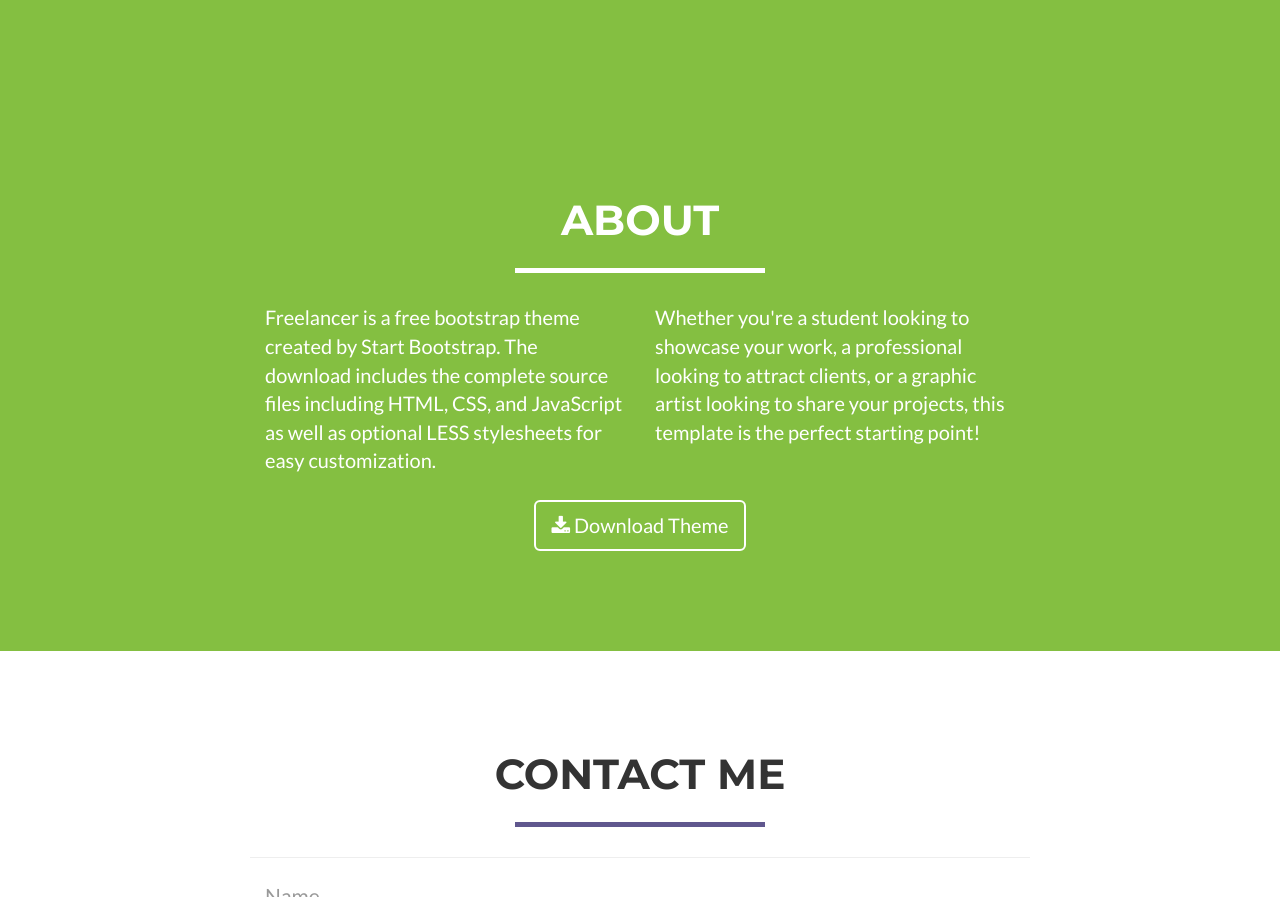
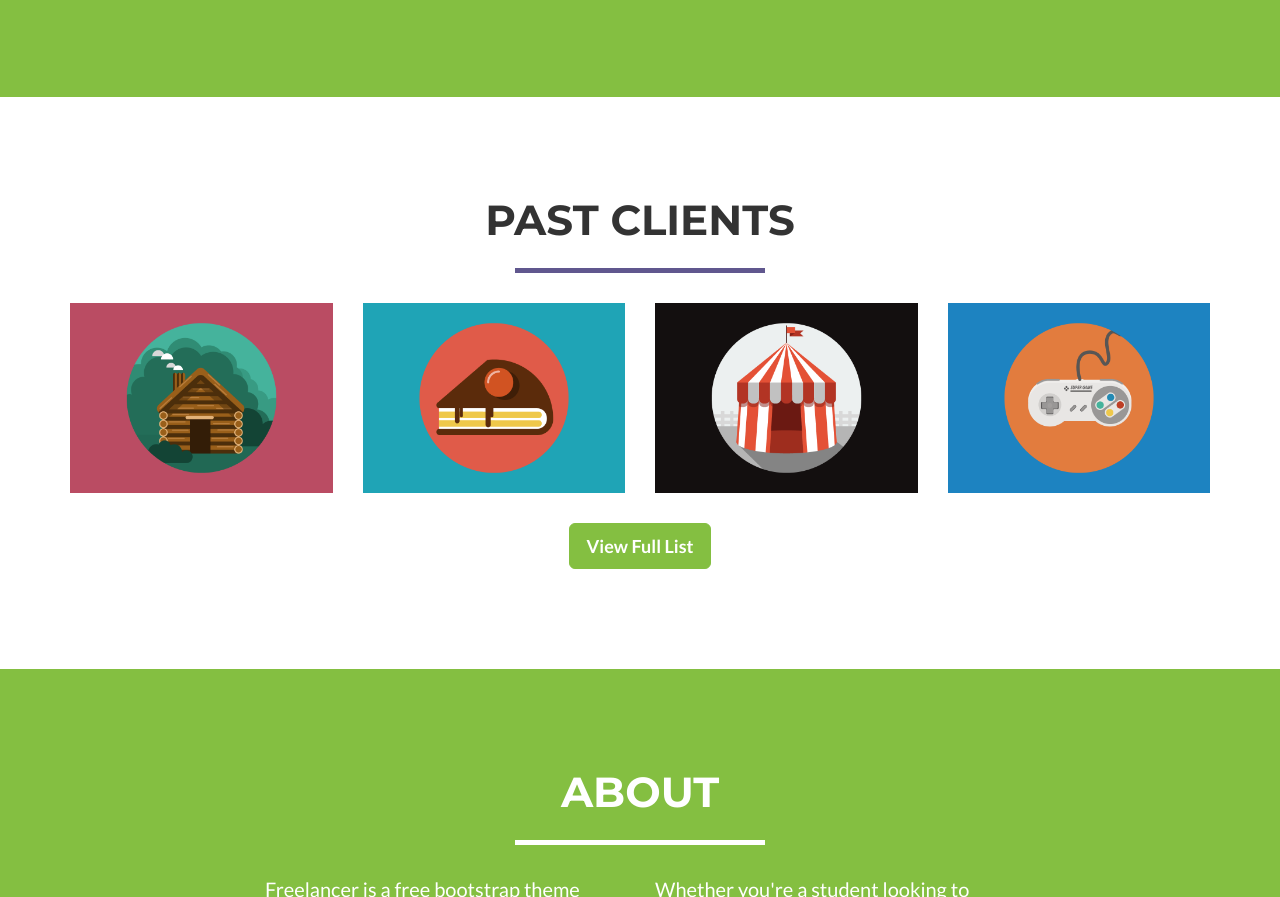
Before and after one commit to oscarpan/snd, a website: page index.html in a window 1280 px wide. Shown: the part 1731-2628 px from the top of the page. Drawn offline with nearby package versions, Linux system fonts and the light colour scheme; some packages are replaced by stand-ins of ours; a script that the page names is missing.

Commit message:
Past Clients

```diff
--- a/index.html
+++ b/index.html
@@ -148,6 +148,34 @@
                 <div class="col-sm-3 col-xs-6">
                     <h3 class="counter" data-count="5" data-duration="500">1</h3>
                     <p>Stars on Yelp</p>
+                </div>
+            </div>
+        </div>
+    </section>
+
+    <section id="past-clients">
+        <div class="container">
+            <div class="row">
+                <div class="col-lg-12 text-center">
+                    <h2>Past Clients</h2>
+                    <hr class="star-primary">
+                </div>
+            </div>
+            <div class="row">
+                <div class="col-sm-3">
+                    <img src="img/portfolio/cabin.png" class="img-responsive" alt="">
+                </div>
+                <div class="col-sm-3">
+                    <img src="img/portfolio/cake.png" class="img-responsive" alt="">
+                </div>
+                <div class="col-sm-3">
+                    <img src="img/portfolio/circus.png" class="img-responsive" alt="">
+                </div>
+                <div class="col-sm-3">
+                    <img src="img/portfolio/game.png" class="img-responsive" alt="">
+                </div>
+                <div class="col-xs-12 text-center" style="padding-top: 30px">
+                    <a class="btn btn-lg btn-success" href="clients.html">View Full List</a>
                 </div>
             </div>
         </div>
```
